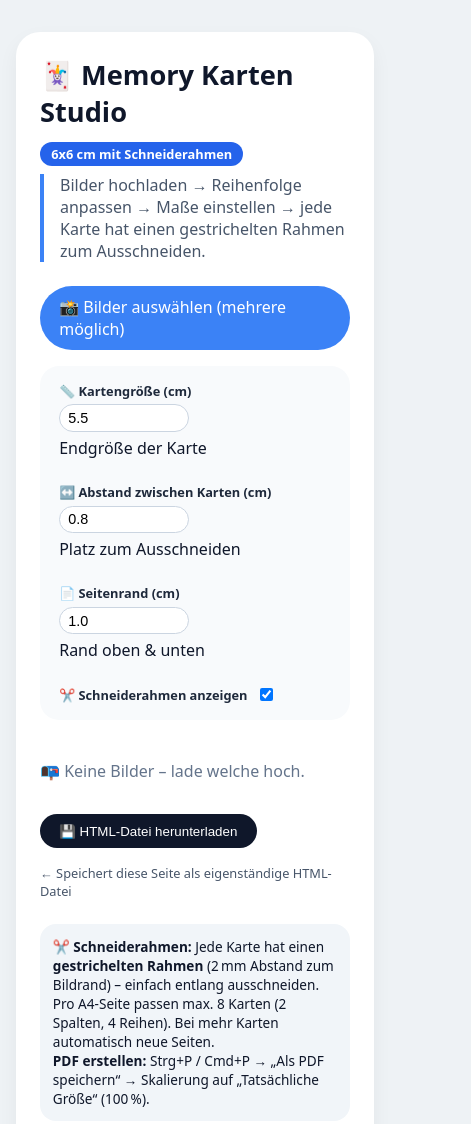
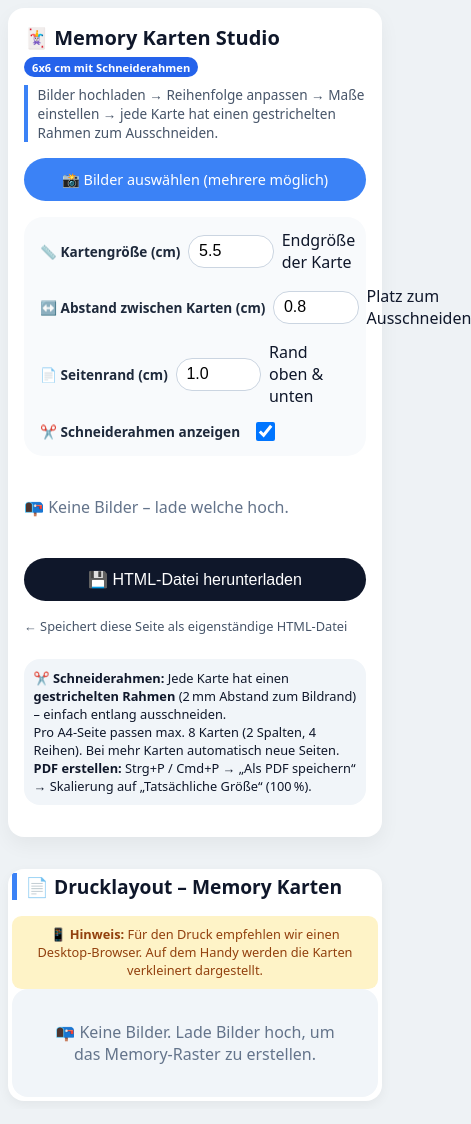
Before and after one commit to cschaf/memory-card-builder, a plain HTML site: page index.html in a window 390 px wide. Shown: the top 1124 px of the page, 471 px wide, since content can reach past the window. Drawn offline with Linux system fonts and the light colour scheme.

Commit message:
Add mobile-responsive layout for smartphone use

```diff
--- a/index.html
+++ b/index.html
@@ -281,6 +281,154 @@
             border-radius: 1rem;
         }
 
+        /* ── MOBILE ── */
+        @media (max-width: 768px) {
+            body {
+                padding: 0.5rem;
+            }
+
+            .controls {
+                padding: 1rem;
+                border-radius: 1rem;
+                margin-bottom: 1rem;
+            }
+
+            h1 {
+                font-size: 1.25rem;
+                gap: 0.4rem;
+            }
+
+            .badge {
+                font-size: 0.7rem;
+                padding: 0.15rem 0.5rem;
+            }
+
+            .sub {
+                font-size: 0.85rem;
+                padding-left: 0.6rem;
+                margin-bottom: 1rem;
+            }
+
+            .upload-area {
+                margin-bottom: 1rem;
+            }
+
+            .file-label {
+                display: block;
+                text-align: center;
+                padding: 0.75rem 1rem;
+                font-size: 0.9rem;
+            }
+
+            .settings-panel {
+                flex-direction: column;
+                gap: 0.75rem;
+                padding: 0.75rem 1rem;
+            }
+
+            .setting {
+                min-width: unset;
+                width: 100%;
+                flex-direction: row;
+                align-items: center;
+                justify-content: space-between;
+                gap: 0.5rem;
+            }
+
+            .setting label {
+                font-size: 0.85rem;
+                white-space: nowrap;
+            }
+
+            .setting input {
+                width: 100px;
+                font-size: 1rem;
+                padding: 0.4rem 0.6rem;
+            }
+
+            .checkbox-setting {
+                justify-content: flex-start;
+                gap: 0.75rem;
+            }
+
+            .checkbox-setting label {
+                font-size: 0.85rem;
+            }
+
+            .checkbox-setting input {
+                width: 1.2rem;
+                height: 1.2rem;
+            }
+
+            .thumb-list {
+                flex-wrap: nowrap;
+                overflow-x: auto;
+                -webkit-overflow-scrolling: touch;
+                gap: 0.6rem;
+                padding-bottom: 0.5rem;
+                scroll-snap-type: x mandatory;
+            }
+
+            .thumb-item {
+                flex: 0 0 auto;
+                scroll-snap-align: start;
+                width: 100px;
+                padding: 0.5rem;
+            }
+
+            .thumb-img {
+                width: 70px;
+                height: 70px;
+            }
+
+            .thumb-actions button {
+                font-size: 0.75rem;
+                padding: 0.3rem 0.7rem;
+            }
+
+            .download-btn {
+                display: block;
+                width: 100%;
+                padding: 0.75rem;
+                font-size: 1rem;
+                margin-right: 0;
+                text-align: center;
+            }
+
+            .info-text {
+                font-size: 0.8rem;
+                padding: 0.6rem;
+            }
+
+            /* Mobile: scale print preview to fit screen */
+            .print-container {
+                padding: 0.25rem;
+                overflow-x: auto;
+            }
+
+            .mobile-print-hint {
+                display: block !important;
+            }
+        }
+
+        /* ── TABLET ── */
+        @media (min-width: 769px) and (max-width: 1024px) {
+            .settings-panel {
+                gap: 1rem;
+            }
+        }
+
+        .mobile-print-hint {
+            display: none;
+            background: #fef3c7;
+            color: #92400e;
+            padding: 0.6rem 0.8rem;
+            border-radius: 0.6rem;
+            font-size: 0.8rem;
+            margin-top: 0.75rem;
+            text-align: center;
+        }
+
         /* DRUCK-STYLES */
         @media print {
             body {
@@ -380,6 +528,9 @@
 
 <div class="print-container">
     <div class="section-title">📄 Drucklayout – Memory Karten</div>
+    <div class="mobile-print-hint">
+        📱 <strong>Hinweis:</strong> Für den Druck empfehlen wir einen Desktop-Browser. Auf dem Handy werden die Karten verkleinert dargestellt.
+    </div>
     <div id="printPagesContainer"></div>
 </div>
 
@@ -506,6 +657,7 @@
     function renderAll() {
         renderThumbnails();
         renderPrintGrid();
+        updateMobileScale();
     }
 
     async function handleFiles(files) {
@@ -533,6 +685,7 @@
     function refreshLayout() {
         updateGridCSSVariables();
         renderPrintGrid(); // Neuaufbau des Rasters mit neuen Maßen
+        updateMobileScale();
     }
 
     cardSizeInput.addEventListener('input', refreshLayout);
@@ -557,6 +710,38 @@
     // Initialisierung
     updateGridCSSVariables();
     renderAll();
+
+    // ── Mobile: adjust print preview scale based on screen width ──
+    function updateMobileScale() {
+        const grids = document.querySelectorAll('.memory-grid');
+        const vw = window.innerWidth;
+        let scale;
+        if (vw <= 768) {
+            // Fit ~2 cards (5.5cm each ≈ 208px at 96dpi) + gap into screen with padding
+            scale = Math.min(0.5, (vw - 32) / (2 * 208));
+        } else if (vw <= 1024) {
+            scale = Math.min(0.75, (vw - 64) / (2 * 208));
+        } else {
+            scale = 1;
+        }
+        grids.forEach(g => g.style.transform = scale < 1 ? `scale(${scale})` : '');
+        if (scale < 1) {
+            grids.forEach(g => {
+                g.style.transformOrigin = 'top left';
+                g.style.width = `${100 / scale}%`;
+                g.style.marginBottom = `${-100 * (1 - scale)}px`;
+            });
+        } else {
+            grids.forEach(g => {
+                g.style.width = '';
+                g.style.marginBottom = '';
+            });
+        }
+    }
+
+    window.addEventListener('resize', updateMobileScale);
+    window.addEventListener('orientationchange', () => setTimeout(updateMobileScale, 100));
+    updateMobileScale();
 </script>
 </body>
 </html>
```
